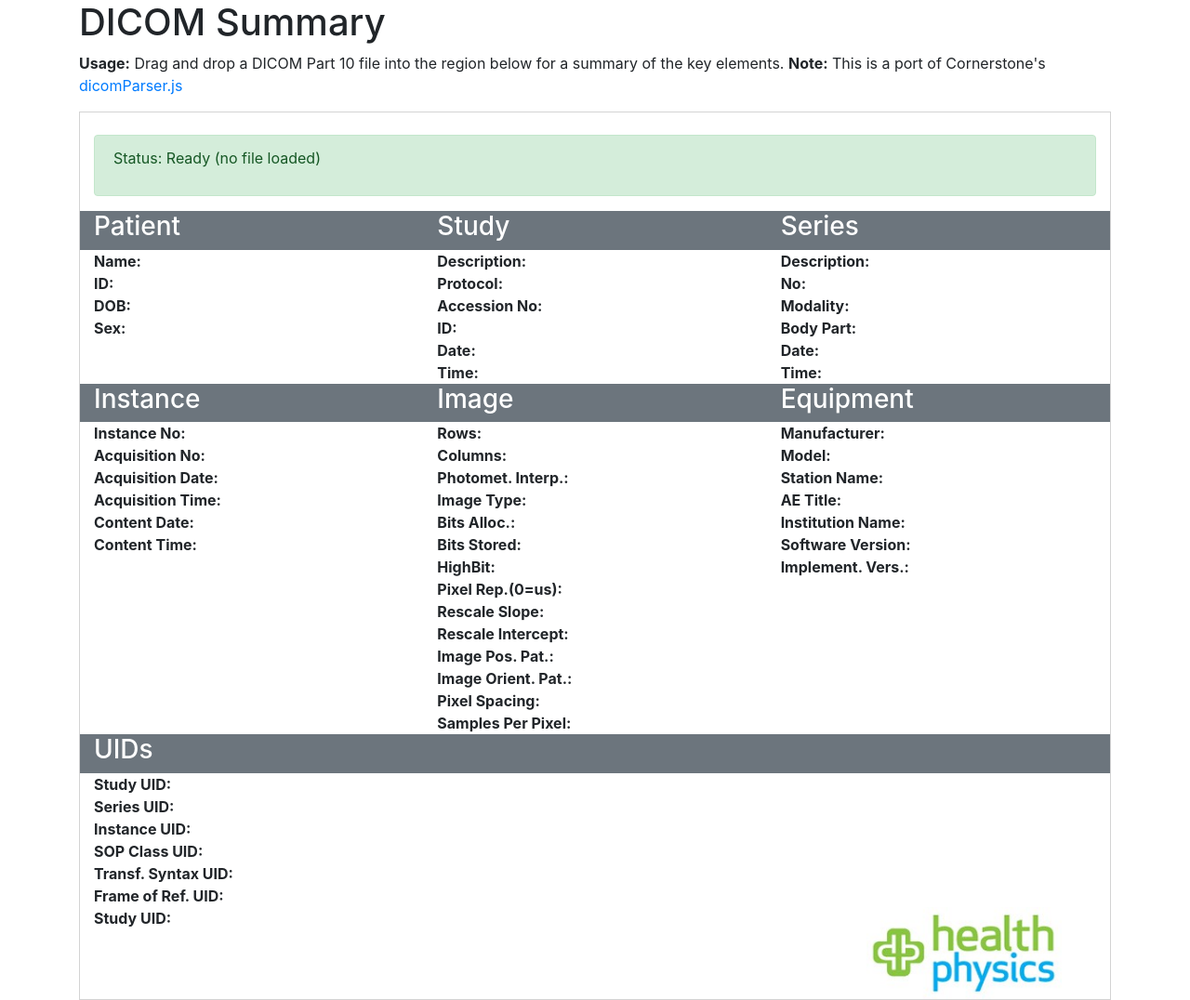
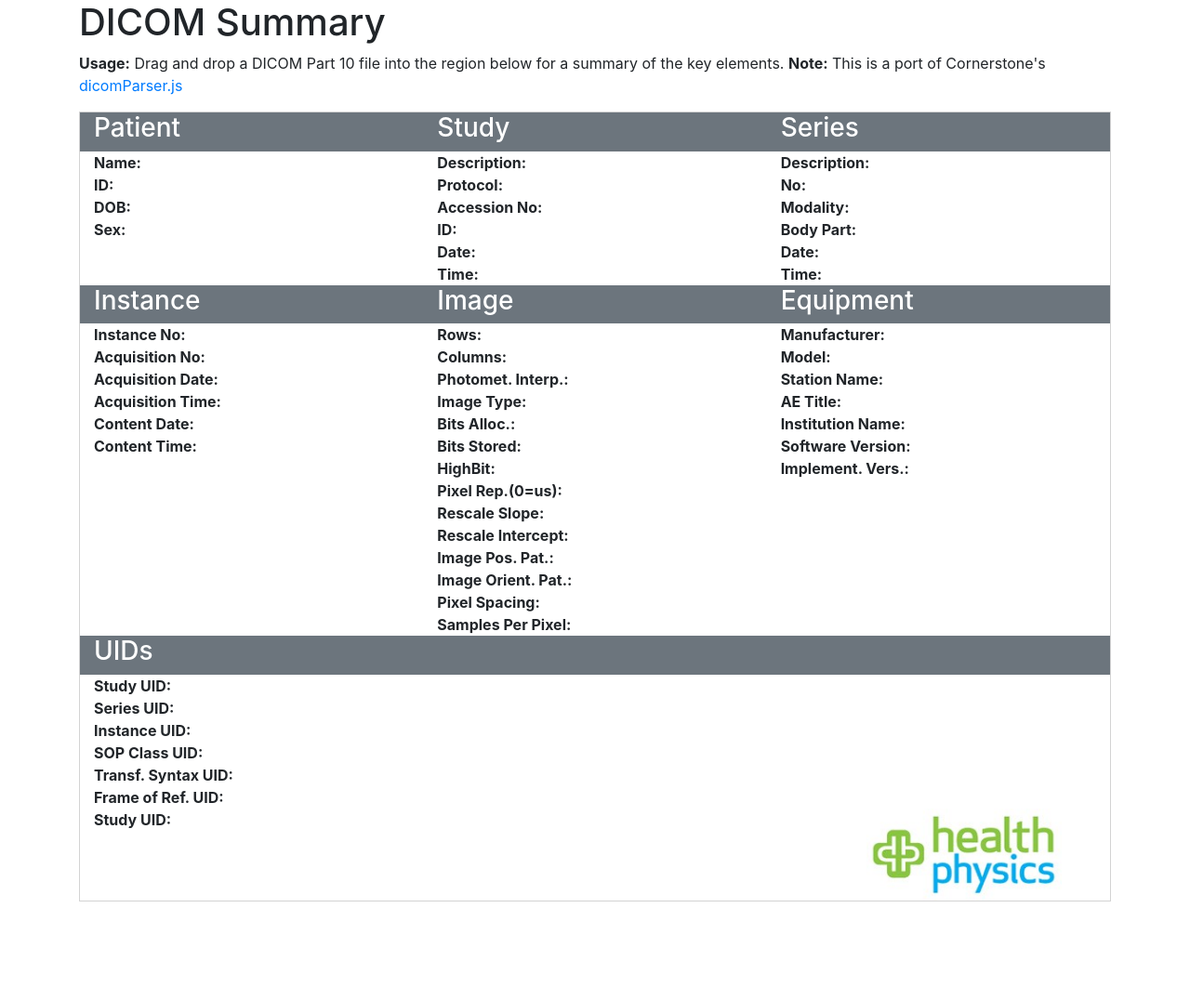
Before and after one commit to sharv999/appDICOMSummary, a Node server app: page / in a window 1280 px wide. Shown: the whole page at 93% size. After the commit the page ends 970 px from the top, so only its background shows below. Run offline with Node 20, Linux system fonts and the light colour scheme; some libraries are stand-ins or nearby versions.

Commit message:
modified index.html

```diff
--- a/views/index.html
+++ b/views/index.html
@@ -29,15 +29,6 @@
 
 			<!-- Full-width container -->
 			<div id="dropZone" class="container-fluid">
-				<br>
-				<div id="status" class="alert alert-success">
-					<div id="statusText">
-						Status: Ready (no file loaded)
-					</div>
-					<ul id="warnings">
-
-					</ul>
-				</div>
 
 				<div class="panel panel-default ">
 					<!-- First row -->
```
